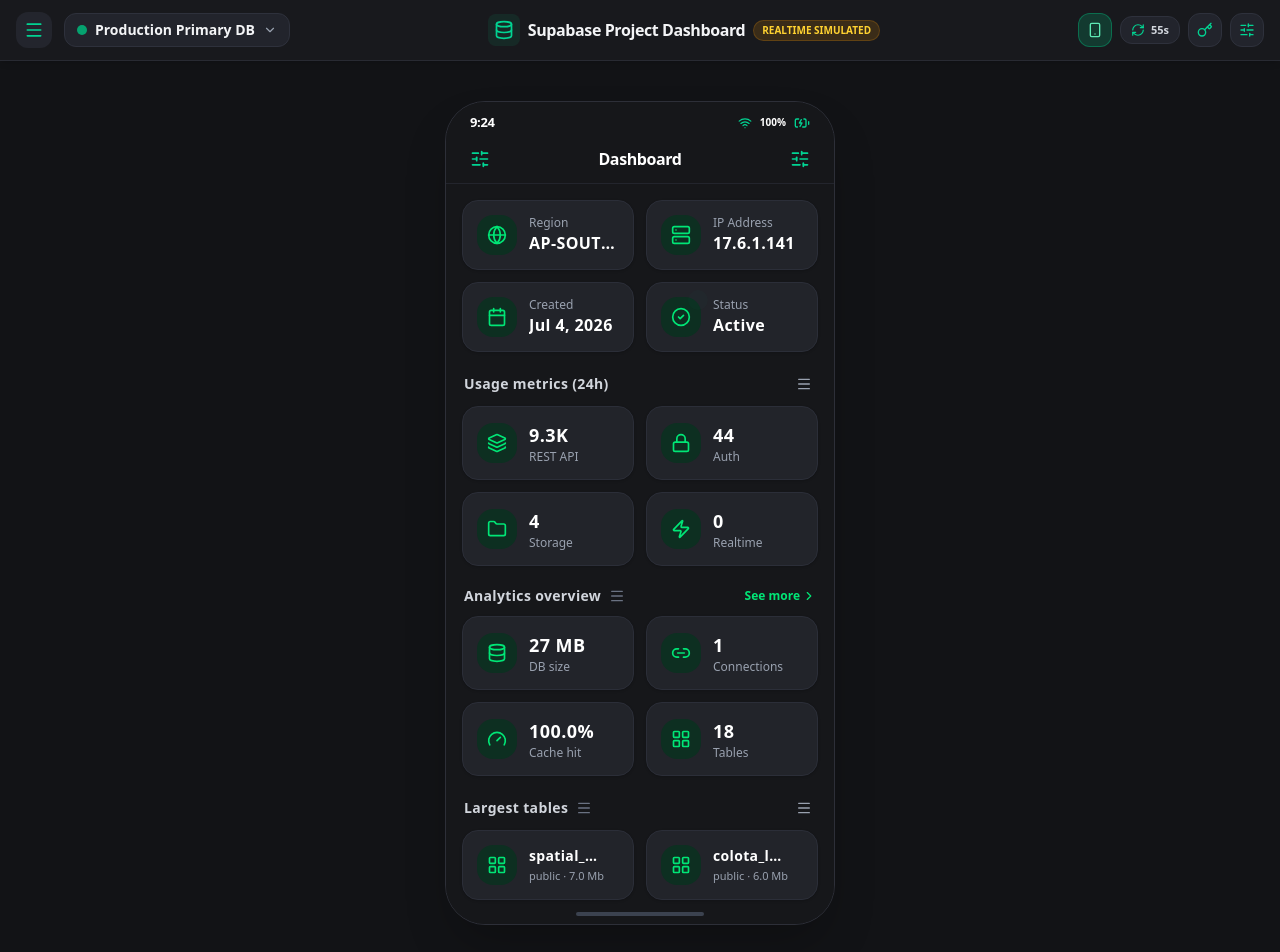
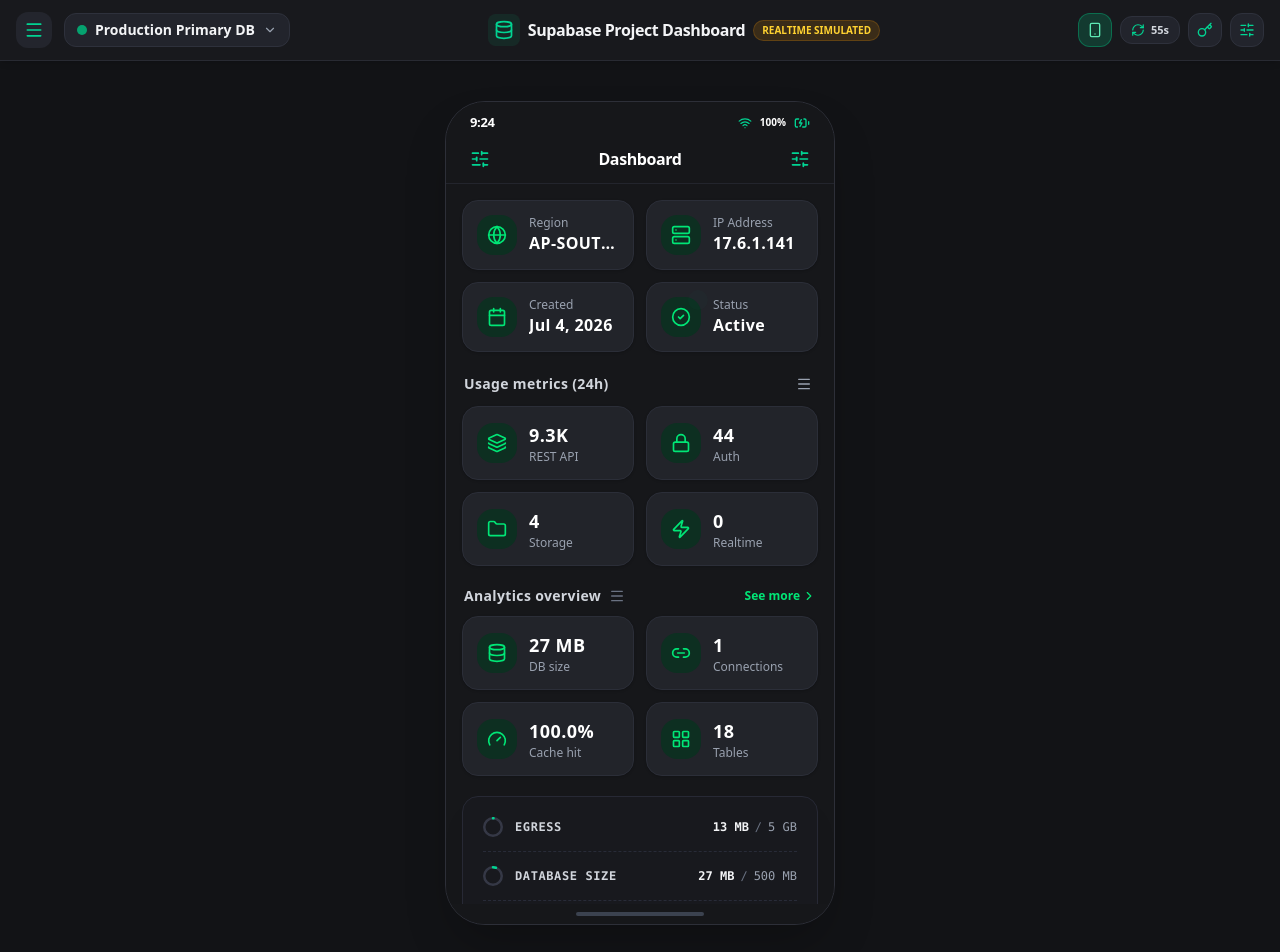
Before and after one commit to haris798/supan, a React (Vite) app: page / in a window 1280 px wide. Shown: the top 952 px of the page. Built offline with nearby package versions, Linux system fonts and the light colour scheme.

Commit message:
feat: add infrastructure quota metrics card
Introduce the QuotaMetricsCard component to the dashboard to display real-time infrastructure usage and limits, providing better visibility into database size and egress metrics.

```diff
--- a/src/App.tsx
+++ b/src/App.tsx
@@ -28,6 +28,7 @@
   MetricHistoryPoint,
   SupabaseConnectionConfig
 } from './types';
+import { QuotaMetricsCard } from './components/QuotaMetricsCard';
 import { Header } from './components/Header';
 import { ProjectStatusSection } from './components/ProjectStatusSection';
 import { UsageMetricsSection } from './components/UsageMetricsSection';
@@ -225,7 +226,16 @@
                 onOpenCardDetail={() => setIsAnalyticsModalOpen(true)}
               />
 
-              {/* Section 4: Last (Largest tables) */}
+              {/* Section 4: Infrastructure Quota Metrics */}
+              <QuotaMetricsCard
+                analytics={analytics}
+                metrics={metrics}
+                onOpenSearch={() => setIsAnalyticsModalOpen(true)}
+                onOpenHelp={() => setIsSimulatorOpen(true)}
+                onOpenTips={() => setIsAnalyticsModalOpen(true)}
+              />
+
+              {/* Section 5: Last (Largest tables) */}
               <LargestTablesSection
                 tables={largestTables}
                 onSelectTable={(table) => setSelectedTable(table)}
@@ -288,6 +298,13 @@
                 <AnalyticsOverviewSection
                   analytics={analytics}
                   onSeeMore={() => setIsAnalyticsModalOpen(true)}
+                />
+                <QuotaMetricsCard
+                  analytics={analytics}
+                  metrics={metrics}
+                  onOpenSearch={() => setIsAnalyticsModalOpen(true)}
+                  onOpenHelp={() => setIsSimulatorOpen(true)}
+                  onOpenTips={() => setIsAnalyticsModalOpen(true)}
                 />
                 <LargestTablesSection
                   tables={largestTables}
--- /dev/null
+++ b/src/components/QuotaMetricsCard.tsx
@@ -0,0 +1,171 @@
+import React from 'react';
+import { Search, HelpCircle, Lightbulb } from 'lucide-react';
+import { AnalyticsOverview, UsageMetrics } from '../types';
+
+interface QuotaMetricsCardProps {
+  analytics?: AnalyticsOverview;
+  metrics?: UsageMetrics;
+  onOpenSearch?: () => void;
+  onOpenHelp?: () => void;
+  onOpenTips?: () => void;
+}
+
+interface ProgressRingProps {
+  percentage: number; // 0 to 100
+  size?: number;
+  strokeWidth?: number;
+}
+
+const ProgressRing: React.FC<ProgressRingProps> = ({
+  percentage,
+  size = 20,
+  strokeWidth = 2.5,
+}) => {
+  const radius = (size - strokeWidth) / 2;
+  const circumference = 2 * Math.PI * radius;
+  const strokeDashoffset = circumference - (percentage / 100) * circumference;
+
+  return (
+    <svg width={size} height={size} className="transform -rotate-90 shrink-0">
+      {/* Background circle track */}
+      <circle
+        cx={size / 2}
+        cy={size / 2}
+        r={radius}
+        className="stroke-[#353846]"
+        strokeWidth={strokeWidth}
+        fill="transparent"
+      />
+      {/* Progress arc */}
+      <circle
+        cx={size / 2}
+        cy={size / 2}
+        r={radius}
+        className="stroke-emerald-400 transition-all duration-500 ease-out"
+        strokeWidth={strokeWidth}
+        strokeDasharray={circumference}
+        strokeDashoffset={strokeDashoffset}
+        strokeLinecap="round"
+        fill="transparent"
+      />
+    </svg>
+  );
+};
+
+export const QuotaMetricsCard: React.FC<QuotaMetricsCardProps> = ({
+  analytics,
+  metrics,
+  onOpenSearch,
+  onOpenHelp,
+  onOpenTips,
+}) => {
+  // Calculate dynamic database size in MB if available
+  const dbSizeMb = analytics?.dbSizeBytes
+    ? Math.round(analytics.dbSizeBytes / (1024 * 1024))
+    : 44;
+
+  // Calculate percentages for ring indicators
+  const egressMb = 13;
+  const egressLimitMb = 5 * 1024; // 5 GB
+  const egressPct = Math.max(1, Math.min(100, (egressMb / egressLimitMb) * 100));
+
+  const dbLimitMb = 500;
+  const dbPct = Math.max(2, Math.min(100, (dbSizeMb / dbLimitMb) * 100));
+
+  const mau = metrics?.authUsersCount ?? 1;
+  const mauLimit = 50000;
+  const mauPct = Math.max(1, Math.min(100, (mau / mauLimit) * 100));
+
+  const storageGb = metrics?.storageFilesCount ? (metrics.storageFilesCount * 0.05).toFixed(1) : "0";
+  const storageLimitGb = 1;
+  const storagePct = parseFloat(storageGb) > 0 ? (parseFloat(storageGb) / storageLimitGb) * 100 : 0;
+
+  const quotaItems = [
+    {
+      id: 'egress',
+      label: 'EGRESS',
+      value: `${egressMb} MB`,
+      limit: '5 GB',
+      percentage: egressPct,
+    },
+    {
+      id: 'db_size',
+      label: 'DATABASE SIZE',
+      value: `${dbSizeMb} MB`,
+      limit: '500 MB',
+      percentage: dbPct,
+    },
+    {
+      id: 'mau',
+      label: 'MONTHLY ACTIVE USERS',
+      value: `${mau.toLocaleString()}`,
+      limit: '50,000',
+      percentage: mauPct,
+    },
+    {
+      id: 'storage',
+      label: 'FILE STORAGE',
+      value: `${storageGb} GB`,
+      limit: '1 GB',
+      percentage: storagePct,
+    },
+  ];
+
+  return (
+    <div className="relative mb-6">
+      {/* Main Quota Container Card */}
+      <div className="bg-[#18191e] border border-[#272935] rounded-2xl p-4 sm:p-5 shadow-xl space-y-3.5">
+        {quotaItems.map((item, index) => (
+          <div
+            key={item.id}
+            className={`flex items-center justify-between text-xs font-mono ${
+              index !== 0 ? 'pt-3.5 border-t border-dashed border-[#282b38]' : ''
+            }`}
+          >
+            {/* Left: Progress Ring + Uppercase Label */}
+            <div className="flex items-center space-x-3 truncate pr-2">
+              <ProgressRing percentage={item.percentage} size={20} strokeWidth={2.5} />
+              <span className="text-[11px] sm:text-xs font-semibold tracking-wider text-gray-300 uppercase truncate">
+                {item.label}
+              </span>
+            </div>
+
+            {/* Right: Value / Limit */}
+            <div className="flex items-center space-x-1.5 shrink-0 text-[11px] sm:text-xs font-mono">
+              <span className="font-bold text-gray-100">{item.value}</span>
+              <span className="text-gray-500 font-normal">/</span>
+              <span className="text-gray-400 font-medium">{item.limit}</span>
+            </div>
+          </div>
+        ))}
+      </div>
+
+      {/* Floating Capsule Action Floating Toolbar (Matching the picture overlay) */}
+      <div className="flex justify-center -mt-4 relative z-10">
+        <div className="bg-[#1b1c22]/95 backdrop-blur-md border border-[#2d303e] rounded-full px-3 py-1.5 shadow-2xl flex items-center space-x-2">
+          <button
+            onClick={onOpenSearch}
+            title="Cari Metrik & Tabel"
+            className="w-8 h-8 rounded-full border border-[#333748] flex items-center justify-center text-gray-300 hover:text-white hover:border-emerald-400/50 hover:bg-[#252834] transition-all"
+          >
+            <Search className="w-4 h-4" />
+          </button>
+          <button
+            onClick={onOpenHelp}
+            title="Bantuan Quota Supabase"
+            className="w-8 h-8 rounded-full border border-[#333748] flex items-center justify-center text-gray-300 hover:text-white hover:border-emerald-400/50 hover:bg-[#252834] transition-all"
+          >
+            <HelpCircle className="w-4 h-4" />
+          </button>
+          <button
+            onClick={onOpenTips}
+            title="Tips Optimasi Database"
+            className="w-8 h-8 rounded-full border border-[#333748] flex items-center justify-center text-gray-300 hover:text-white hover:border-emerald-400/50 hover:bg-[#252834] transition-all"
+          >
+            <Lightbulb className="w-4 h-4" />
+          </button>
+        </div>
+      </div>
+    </div>
+  );
+};
```
